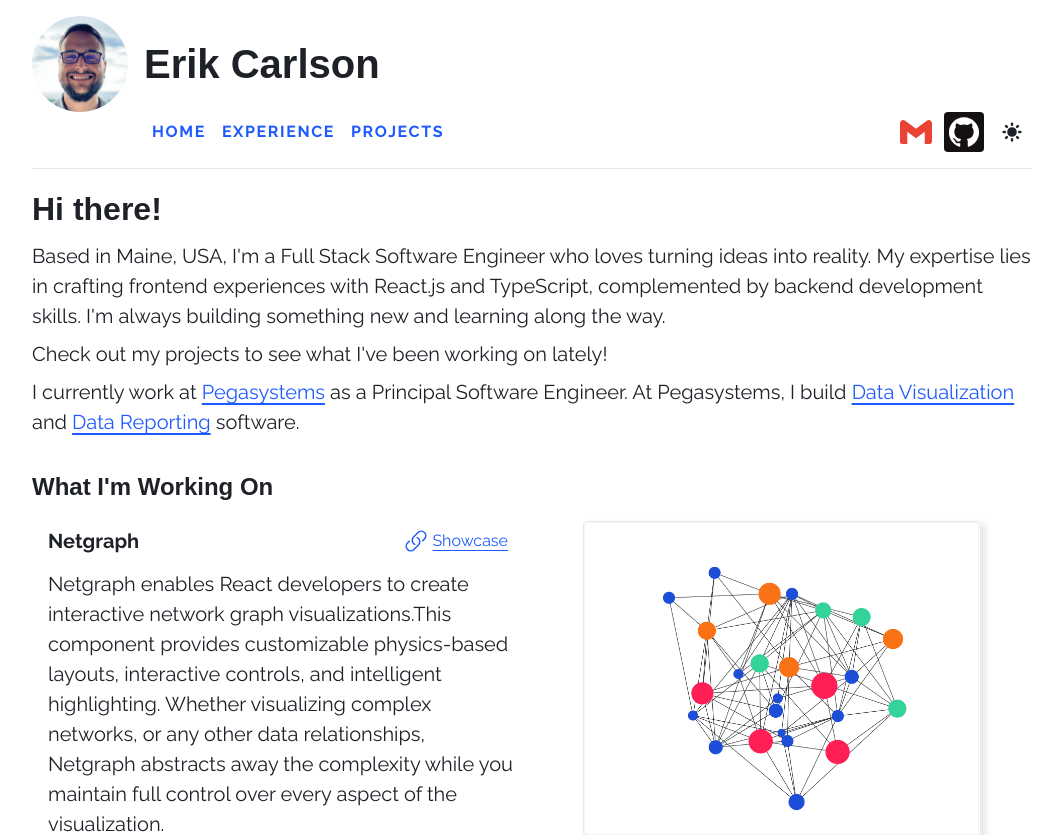
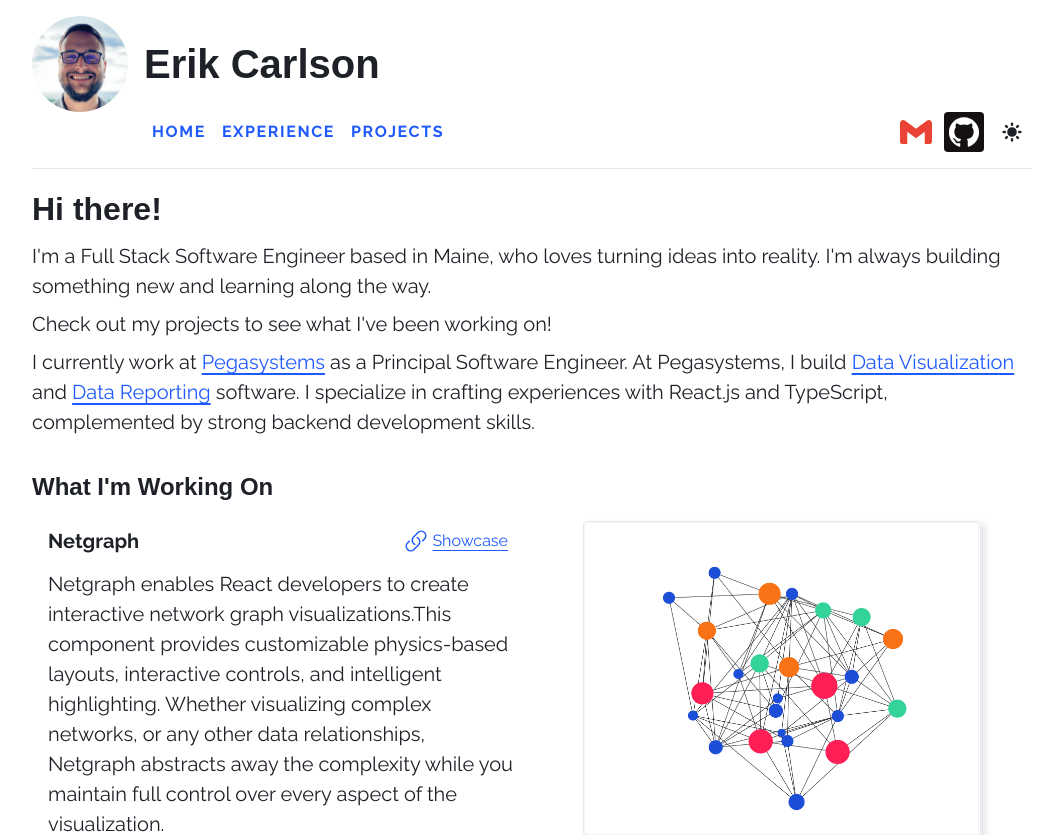
Before and after one commit to carlson-erik/erikcarlson.dev, a Next.js app: page / in a window 1280 px wide. Shown: the top 835 px of the page, without its empty margins (108-1171 px from the left). Built offline with nearby package versions, Linux system fonts and the light colour scheme.

Commit message:
Adds the following changes:   - Reword Home Page Introduction   - Refactor menulist handling out of the Header component

```diff
--- a/src/components/header/index.tsx
+++ b/src/components/header/index.tsx
@@ -3,7 +3,7 @@ import Image from "next/image";
 import styled from "styled-components";
 /* ------------------ Components ------------------ */
 import { Link } from "../styled";
-import Overlay from "../overlay";
+import { NavigationLink } from "./styled";
 import ThemeSwitch from "./theme-switch";
 /* ------------------ Hooks ------------------ */
 import { useWindowResize } from "@/hooks/useWindowResize";
@@ -14,6 +14,8 @@ import Gmail from "../../images/icons/simple/gmail";
 /* ------------------ Theme ------------------ */
 import { Theme } from "../../theme/types";
 import { ThemeContext } from "../../theme/context";
+/* ------------------ Utilities ------------------ */
+import { getMenuListComponent } from "./menu-list";
 
 const Interactions = styled.div`
   display: flex;
@@ -65,9 +67,17 @@ const TitleContainer = styled.div`
     border-radius: 6rem;
   }
 
-  @media only screen and (max-width: 400px) {
+  @media only screen and (max-width: 450px) {
     & img {
-      display: none !important;
+      height: 80px !important;
+      width: 80px !important;
+    }
+  }
+
+  @media only screen and (max-width: 375px) {
+    & img {
+      height: 64px !important;
+      width: 64px !important;
     }
   }
 `;
@@ -79,12 +89,13 @@ const Title = styled.h1`
   text-decoration: none;
 
   @media only screen and (max-width: 500px) {
+    font-size: 2.5rem;
+  }
+  @media only screen and (max-width: 450px) {
+    font-size: 2.25rem;
+  }
+  @media only screen and (max-width: 375px) {
     font-size: 2rem;
-  }
-
-  @media only screen and (max-width: 400px) {
-    font-size: 2.5rem;
-    padding: 0;
   }
 `;
 
@@ -103,8 +114,13 @@ const NavigationContainer = styled.div<{ $showMobileMenu: boolean }>`
     padding-left: 7rem;
   }
 
-  @media only screen and (max-width: 400px) {
-    padding-left: 0;
+  @media only screen and (max-width: 450px) {
+    padding-left: 6rem;
+    gap: 0.5rem;
+  }
+
+  @media only screen and (max-width: 375px) {
+    padding-left: 5rem;
     gap: 0.5rem;
   }
 `;
@@ -144,25 +160,6 @@ const Navigation = styled.nav<{ $showMobileMenu: boolean; theme: Theme }>`
           }
         }
       `}
-`;
-
-const NavigationLink = styled(Link)`
-  font-size: 1rem;
-  letter-spacing: 0.1rem;
-  font-weight: bold;
-  text-transform: uppercase;
-  padding: 0.5rem;
-
-  width: 100%;
-  height: 100%;
-
-  text-decoration: none;
-  color: ${(props) => props.theme.colors.link.text} !important;
-
-  &:hover {
-    text-decoration: underline;
-    color: ${(props) => props.theme.colors.link.text} !important;
-  }
 `;
 
 const ProjectLinkButton = styled.button`
@@ -235,70 +232,6 @@ const MobileMenuIcon = styled.svg`
   height: 32px;
   width: 32px;
 `;
-
-const MenuList = styled.ul`
-  list-style: none;
-  padding: 0;
-  margin: 0;
-  background-color: ${(props) => props.theme.colors.menu.background};
-`;
-
-const MenuItem = styled.li<{ $isDesktopMenu: boolean }>`
-  display: flex;
-
-  &:hover {
-    background-color: ${(props) => props.theme.colors.menu.backgroundHover};
-  }
-
-  ${(props) =>
-    props.$isDesktopMenu
-      ? `
-        & > a {
-        padding: 1rem !important;
-        }
-      `
-      : ""}
-`;
-
-const MenuOverlay = styled(Overlay)`
-  box-shadow:
-    /* inner glow */ inset 0 0 0.5px 1px hsla(0, 0%, 100%, 0.075),
-    /* shadow ring */ 0 0 0 1px hsla(0, 0%, 0%, 0.05),
-    /* multiple soft shadows */ 0 0.3px 0.4px hsla(0, 0%, 0%, 0.02),
-    0 0.9px 1.5px hsla(0, 0%, 0%, 0.045), 0 3.5px 6px hsla(0, 0%, 0%, 0.09);
-`;
-
-const getMenuListComponent = (
-  buttonElement: HTMLElement | null,
-  isDesktopMenu: boolean,
-  handleOutsideClick: () => void
-) => {
-  let MenuListComponent = (
-    <MenuList>
-      <MenuItem $isDesktopMenu={isDesktopMenu}>
-        <NavigationLink href="/projects/gneiss-editor">
-          Gneiss Editor
-        </NavigationLink>
-      </MenuItem>
-      <MenuItem $isDesktopMenu={isDesktopMenu}>
-        <NavigationLink href="/projects/netgraph">Netgraph</NavigationLink>
-      </MenuItem>
-    </MenuList>
-  );
-
-  if (isDesktopMenu && buttonElement) {
-    return (
-      <MenuOverlay
-        referenceElement={buttonElement}
-        outsideClick={handleOutsideClick}
-      >
-        {MenuListComponent}
-      </MenuOverlay>
-    );
-  }
-
-  return MenuListComponent;
-};
 
 const Header = () => {
   const { theme } = useContext(ThemeContext);
--- /dev/null
+++ b/src/components/header/menu-list.tsx
@@ -0,0 +1,71 @@
+import styled from "styled-components";
+/* ------------------ Components ------------------ */
+import Overlay from "../overlay";
+/* ------------------ Styled Components ------------------ */
+import { NavigationLink } from "./styled";
+
+const MenuList = styled.ul`
+  list-style: none;
+  padding: 0;
+  margin: 0;
+  background-color: ${(props) => props.theme.colors.menu.background};
+`;
+
+const MenuItem = styled.li<{ $isDesktopMenu: boolean }>`
+  display: flex;
+
+  &:hover {
+    background-color: ${(props) => props.theme.colors.menu.backgroundHover};
+  }
+
+  ${(props) =>
+    props.$isDesktopMenu
+      ? `
+        & > a {
+        padding: 1rem !important;
+        }
+      `
+      : ""}
+`;
+
+const MenuOverlay = styled(Overlay)`
+  box-shadow:
+    /* inner glow */ inset 0 0 0.5px 1px hsla(0, 0%, 100%, 0.075),
+    /* shadow ring */ 0 0 0 1px hsla(0, 0%, 0%, 0.05),
+    /* multiple soft shadows */ 0 0.3px 0.4px hsla(0, 0%, 0%, 0.02),
+    0 0.9px 1.5px hsla(0, 0%, 0%, 0.045), 0 3.5px 6px hsla(0, 0%, 0%, 0.09);
+`;
+
+const getMenuListComponent = (
+  buttonElement: HTMLElement | null,
+  isDesktopMenu: boolean,
+  handleOutsideClick: () => void
+) => {
+  let MenuListComponent = (
+    <MenuList>
+      <MenuItem $isDesktopMenu={isDesktopMenu}>
+        <NavigationLink href="/projects/gneiss-editor">
+          Gneiss Editor
+        </NavigationLink>
+      </MenuItem>
+      <MenuItem $isDesktopMenu={isDesktopMenu}>
+        <NavigationLink href="/projects/netgraph">Netgraph</NavigationLink>
+      </MenuItem>
+    </MenuList>
+  );
+
+  if (isDesktopMenu && buttonElement) {
+    return (
+      <MenuOverlay
+        referenceElement={buttonElement}
+        outsideClick={handleOutsideClick}
+      >
+        {MenuListComponent}
+      </MenuOverlay>
+    );
+  }
+
+  return MenuListComponent;
+};
+
+export { getMenuListComponent };
--- /dev/null
+++ b/src/components/header/styled.ts
@@ -0,0 +1,23 @@
+import styled from "styled-components";
+import { Link } from "../styled";
+
+const NavigationLink = styled(Link)`
+  font-size: 1rem;
+  letter-spacing: 0.1rem;
+  font-weight: bold;
+  text-transform: uppercase;
+  padding: 0.5rem;
+
+  width: 100%;
+  height: 100%;
+
+  text-decoration: none;
+  color: ${(props) => props.theme.colors.link.text} !important;
+
+  &:hover {
+    text-decoration: underline;
+    color: ${(props) => props.theme.colors.link.text} !important;
+  }
+`;
+
+export { NavigationLink };
--- a/src/pages/index.tsx
+++ b/src/pages/index.tsx
@@ -21,14 +21,12 @@ export default function HomePage() {
         <Introduction>
           <Heading>Hi there!</Heading>
           <Paragraph>
-            Based in Maine, USA, I'm a Full Stack Software Engineer who loves
-            turning ideas into reality. My expertise lies in crafting frontend
-            experiences with React.js and TypeScript, complemented by backend
-            development skills. I'm always building something new and learning
+            I'm a Full Stack Software Engineer based in Maine, who loves turning
+            ideas into reality. I'm always building something new and learning
             along the way.
           </Paragraph>
           <Paragraph>
-            Check out my projects to see what I've been working on lately!
+            Check out my projects to see what I've been working on!
           </Paragraph>
           <Paragraph>
             I currently work at{" "}
@@ -49,7 +47,8 @@ export default function HomePage() {
             >
               Data Reporting
             </Link>{" "}
-            software.
+            software. I specialize in crafting experiences with React.js and
+            TypeScript, complemented by strong backend development skills.
           </Paragraph>
         </Introduction>
         <ProjectList />
```
